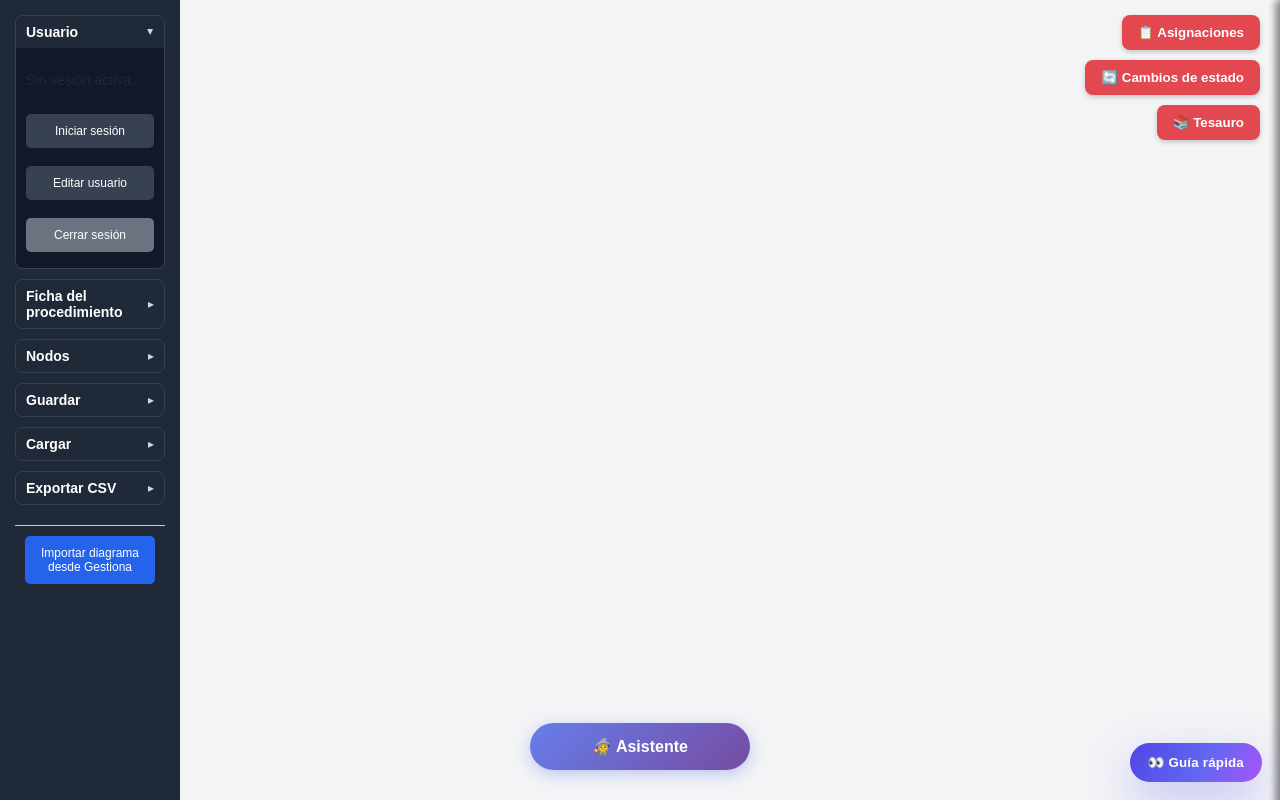
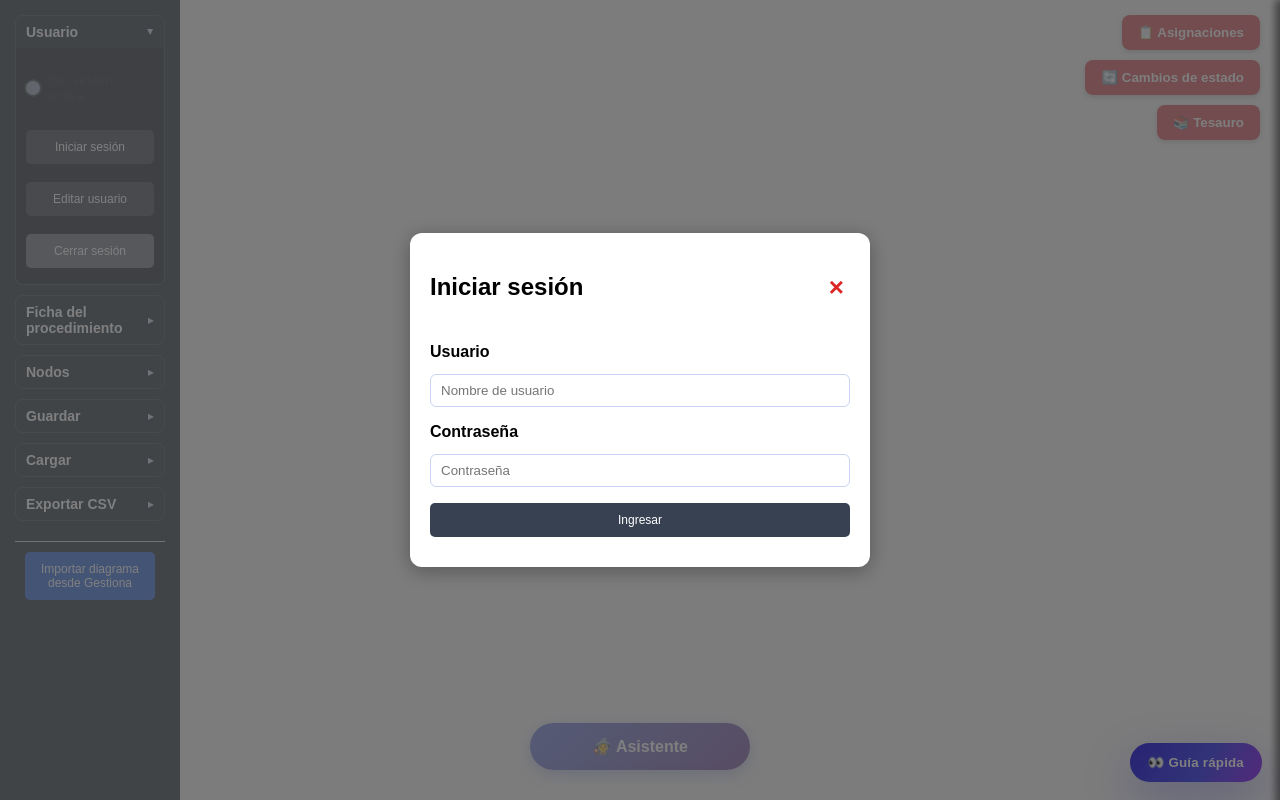
Before and after one commit to javierogamm/Gprocess-Live, a website with bundled scripts: page index.html in a window 1280 px wide. Built offline with nearby package versions, Linux system fonts and the light colour scheme.

Commit message:
Require login modal and lock app interactions

```diff
--- a/css/components.css
+++ b/css/components.css
@@ -221,6 +221,26 @@ body.panel-locked #canvasArea {
     color: #1f2937;
 }
 
+.user-status-line {
+    display: flex;
+    align-items: center;
+    gap: 8px;
+}
+
+.user-status-indicator {
+    width: 14px;
+    height: 14px;
+    border-radius: 999px;
+    background: #94a3b8;
+    box-shadow: 0 0 0 2px rgba(148, 163, 184, 0.25);
+    flex: 0 0 auto;
+}
+
+.user-status-indicator.is-online {
+    background: #22c55e;
+    box-shadow: 0 0 8px rgba(34, 197, 94, 0.75);
+}
+
 .user-actions {
     display: flex;
     flex-wrap: wrap;
@@ -252,6 +272,21 @@ body.panel-locked #canvasArea {
     display: flex;
     justify-content: flex-end;
     gap: 10px;
+}
+
+body.app-locked #leftPanel,
+body.app-locked #rightPanel,
+body.app-locked #canvasArea,
+body.app-locked #btnAsignaciones,
+body.app-locked #btnCambiosEstado,
+body.app-locked #btnTesauro,
+body.app-locked .floating-control-group {
+    pointer-events: none;
+    filter: grayscale(0.1) opacity(0.55);
+}
+
+body.app-locked #userModal {
+    pointer-events: auto;
 }
 .tm-row-selected {
     background: #dbeafe !important;
--- a/index.html
+++ b/index.html
@@ -18,7 +18,10 @@
                 <summary><h2>Usuario</h2></summary>
                 <div class="left-panel-section-body">
                     <div class="user-status">
-                        <p id="userStatusName">Sin sesión activa.</p>
+                        <div class="user-status-line">
+                            <span class="user-status-indicator" aria-hidden="true"></span>
+                            <p id="userStatusName">Sin sesión activa.</p>
+                        </div>
                         <div class="user-actions">
                             <button class="btn" id="btnUserLogin">Iniciar sesión</button>
                             <button class="btn" id="btnUserEdit" disabled>Editar usuario</button>
@@ -279,8 +282,8 @@
 <!-- =========================
     MODAL LOGIN / EDICIÓN DE USUARIO
 ========================= -->
-<div id="userModal" class="modal hidden">
-    <div class="modal-content user-modal-content">
+<div id="userModal" class="modal hidden" data-auth-allow="true">
+    <div class="modal-content user-modal-content" data-auth-allow="true">
         <div class="csv-modal-header">
             <h2 id="userModalTitle">Iniciar sesión</h2>
             <button id="userModalClose" class="csv-close-btn" aria-label="Cerrar">&times;</button>
--- a/js/ui/ui.js
+++ b/js/ui/ui.js
@@ -552,9 +552,12 @@ const userModalClose = document.getElementById("userModalClose");
 const userNameInput = document.getElementById("userNameInput");
 const userPassInput = document.getElementById("userPassInput");
 const userModalSubmit = document.getElementById("userModalSubmit");
+const userStatusIndicator = document.querySelector(".user-status-indicator");
 
 let userModalMode = "login";
 let currentUser = null;
+let isAppLocked = false;
+const AUTH_ALLOW_SELECTOR = "[data-auth-allow=\"true\"]";
 
 const readStoredUser = () => {
     try {
@@ -577,6 +580,31 @@ const persistUser = (user) => {
     syncUserUI();
 };
 
+const setAppLock = (locked) => {
+    isAppLocked = locked;
+    document.body.classList.toggle("app-locked", locked);
+    const controls = document.querySelectorAll(
+        "button, input, select, textarea, [contenteditable=\"true\"]"
+    );
+    controls.forEach((control) => {
+        const allowed = control.closest(AUTH_ALLOW_SELECTOR) || control.dataset.authAllow === "true";
+        if (allowed) return;
+        if (control.matches("[contenteditable]")) {
+            if (locked) {
+                control.dataset.prevContenteditable = control.getAttribute("contenteditable") ?? "true";
+                control.setAttribute("contenteditable", "false");
+            } else if (control.dataset.prevContenteditable) {
+                control.setAttribute("contenteditable", control.dataset.prevContenteditable);
+                delete control.dataset.prevContenteditable;
+            }
+            return;
+        }
+        if ("disabled" in control) {
+            control.disabled = locked;
+        }
+    });
+};
+
 const syncUserUI = () => {
     const name = currentUser?.name ? currentUser.name : null;
     if (userStatusName) {
@@ -584,9 +612,13 @@ const syncUserUI = () => {
             ? `Sesión iniciada: ${name}`
             : "Sin sesión activa.";
     }
+    if (userStatusIndicator) {
+        userStatusIndicator.classList.toggle("is-online", !!name);
+    }
     if (btnUserEdit) btnUserEdit.disabled = !name;
     if (btnUserLogout) btnUserLogout.disabled = !name;
     if (btnUserLogin) btnUserLogin.disabled = !!name;
+    setAppLock(!name);
 };
 
 const openUserModal = (mode) => {
@@ -608,6 +640,7 @@ const openUserModal = (mode) => {
 };
 
 const closeUserModal = () => {
+    if (!currentUser && isAppLocked) return;
     if (userModal) userModal.classList.add("hidden");
 };
 
@@ -649,8 +682,14 @@ const handleUserSubmit = async () => {
     }
 };
 
+if (btnUserLogin) {
+    btnUserLogin.dataset.authAllow = "true";
+}
 currentUser = readStoredUser();
 syncUserUI();
+if (!currentUser) {
+    openUserModal("login");
+}
 
 if (btnUserLogin) {
     btnUserLogin.addEventListener("click", () => openUserModal("login"));
@@ -663,6 +702,7 @@ if (btnUserEdit) {
 if (btnUserLogout) {
     btnUserLogout.addEventListener("click", () => {
         persistUser(null);
+        openUserModal("login");
         alert("Sesión cerrada.");
     });
 }
--- a/package.json
+++ b/package.json
@@ -1,6 +1,6 @@
 {
   "name": "gprocess",
-  "version": "1.1.21",
+  "version": "1.1.22",
   "private": true,
   "type": "commonjs",
   "scripts": {
```
Also changed, not shown: logcambios.md (+4 -0 lines).
